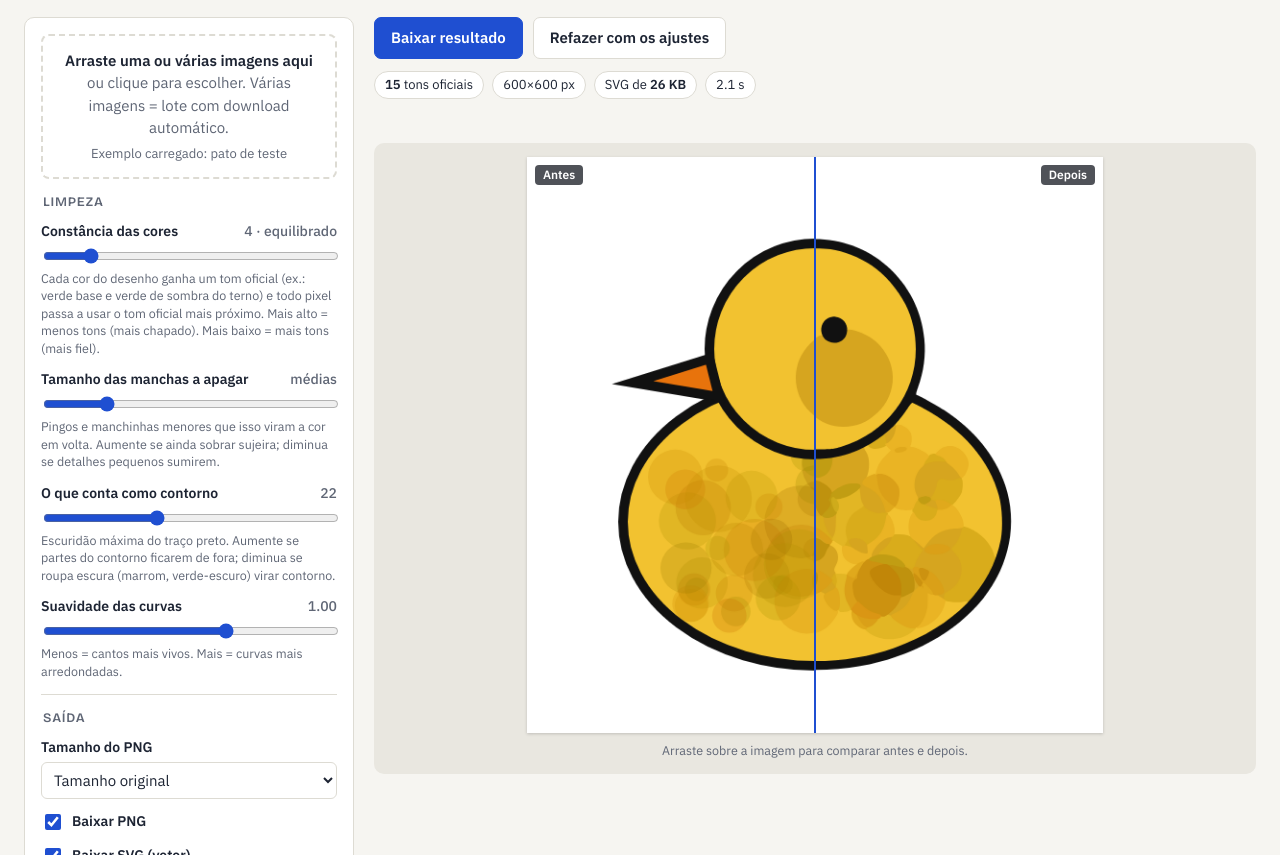
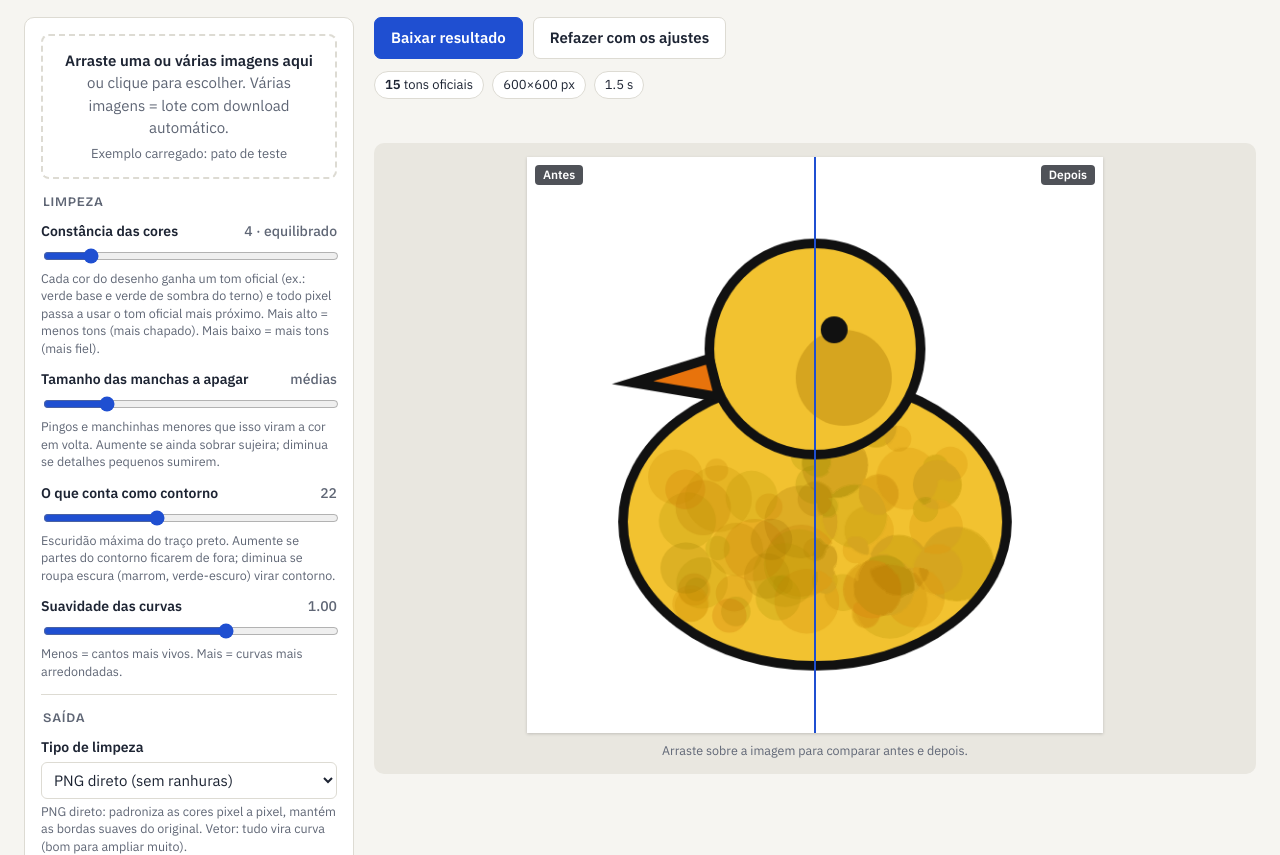
Before and after one commit to NataliSalvatore/limpa-pintura, a plain HTML site: page index.html in a window 1280 px wide. Shown: the part 97-952 px from the top of the page. Drawn offline with nearby package versions, Linux system fonts and the light colour scheme.

Commit message:
Modo PNG direto: padroniza as cores pixel a pixel, sem vetor e sem ranhuras
Co-Authored-By: Claude Opus 5.5 <noreply@anthropic.com>
Claude-Session: https://claude.ai/code/session_013uhVweK7SBNPghWea9pGKE

```diff
--- a/index.html
+++ b/index.html
@@ -113,6 +113,14 @@ progress{width:200px;height:10px;accent-color:var(--accent)}
     <fieldset>
       <legend>Saída</legend>
       <div class="field">
+        <label for="mode">Tipo de limpeza</label>
+        <select id="mode" autocomplete="off">
+          <option value="raster" selected>PNG direto (sem ranhuras)</option>
+          <option value="vector">Vetor (PNG feito do SVG)</option>
+        </select>
+        <small>PNG direto: padroniza as cores pixel a pixel, mantém as bordas suaves do original. Vetor: tudo vira curva (bom para ampliar muito).</small>
+      </div>
+      <div class="field">
         <label for="scale">Tamanho do PNG</label>
         <select id="scale" autocomplete="off">
           <option value="1">Tamanho original</option>
@@ -121,7 +129,7 @@ progress{width:200px;height:10px;accent-color:var(--accent)}
         </select>
       </div>
       <label class="check"><input type="checkbox" id="getPng" autocomplete="off" checked> Baixar PNG</label>
-      <label class="check"><input type="checkbox" id="getSvg" autocomplete="off" checked> Baixar SVG (vetor)</label>
+      <label class="check"><input type="checkbox" id="getSvg" autocomplete="off"> Baixar SVG (vetor)</label>
     </fieldset>
     <hr>
     <ul class="tips">
@@ -308,6 +316,27 @@ function labToRgb(L, A, B) {
 }
 const hex = c => '#' + c.map(v => v.toString(16).padStart(2, '0')).join('');
 
+/* ---------- PNG direto ---------- */
+// dentro de cada área: o tom oficial chapado. Na divisa entre dois tons (ou tom e traço): a mistura dos dois na
+// mesma proporção do original — a borda fica suave como a do desenho, sem mancha e sem fresta.
+function rasterize(R, src) {
+  const { w, h, out, line, palRGB, lineRGB } = R, N = w * h;
+  const d = src.getContext('2d', { willReadFrequently: true }).getImageData(0, 0, w, h).data;
+  const code = new Int32Array(N); for (let i = 0; i < N; i++) code[i] = line[i] ? -2 : out[i];
+  const col = q => q === -2 ? lineRGB : palRGB[q];
+  const c = mkCanvas(w, h), x = c.getContext('2d'), img = x.createImageData(w, h), o = img.data;
+  for (let y = 0; y < h; y++) for (let xx = 0; xx < w; xx++) { const i = y * w + xx, ci = code[i], k = 4 * i; o[k + 3] = 255;
+    if (ci === -1) { o[k] = d[k]; o[k + 1] = d[k + 1]; o[k + 2] = d[k + 2]; continue; }
+    const A = col(ci); let B = null, bd = 0;
+    for (let dy = -1; dy <= 1; dy++) { const yy = y + dy; if (yy < 0 || yy >= h) continue;
+      for (let dx = -1; dx <= 1; dx++) { const x2 = xx + dx; if (x2 < 0 || x2 >= w || (!dx && !dy)) continue; const cj = code[yy * w + x2]; if (cj === ci || cj === -1) continue;
+        const C = col(cj), e = (C[0] - A[0]) ** 2 + (C[1] - A[1]) ** 2 + (C[2] - A[2]) ** 2; if (e > bd) { bd = e; B = C; } } }
+    if (!B) { o[k] = A[0]; o[k + 1] = A[1]; o[k + 2] = A[2]; continue; }
+    let t = ((d[k] - A[0]) * (B[0] - A[0]) + (d[k + 1] - A[1]) * (B[1] - A[1]) + (d[k + 2] - A[2]) * (B[2] - A[2])) / bd; t = t < 0 ? 0 : t > 1 ? 1 : t;
+    o[k] = A[0] + (B[0] - A[0]) * t; o[k + 1] = A[1] + (B[1] - A[1]) * t; o[k + 2] = A[2] + (B[2] - A[2]) * t; }
+  x.putImageData(img, 0, 0); return c;
+}
+
 /* ---------- vetorização (Potrace) ---------- */
 // cada cor vira uma camada; a camada avança um pouco por baixo do traço (sem buraco entre cor e contorno);
 // o traço preto vai por cima de tudo
@@ -367,13 +396,13 @@ function svgToCanvas(svg, W, H) {
 }
 
 /* ---------- fluxo ---------- */
-function readOpts() { return { strength: +$('strength').value, speck: +$('speck').value, thr: +$('thr').value, smooth: +$('smooth').value, scale: $('scale').value, png: $('getPng').checked, svg: $('getSvg').checked }; }
+function readOpts() { return { strength: +$('strength').value, speck: +$('speck').value, thr: +$('thr').value, smooth: +$('smooth').value, mode: $('mode').value, scale: $('scale').value, png: $('getPng').checked, svg: $('getSvg').checked }; }
 function setStatus(m, k) { const s = $('status'); s.textContent = m; s.className = 'status' + (k ? ' ' + k : ''); }
-const MAXW = 2048;   // resolução de trabalho (o vetor depois pode ser exportado maior)
+const MAXW = { vector: 2048, raster: 4096 };   // resolução de trabalho (o vetor depois pode ser exportado maior)
 
 async function processCurrent() {
   const opt = readOpts(), img = S.img, prog = $('prog');
-  const s = Math.min(1, MAXW / Math.max(img.naturalWidth, img.naturalHeight));
+  const s = Math.min(1, MAXW[opt.mode] / Math.max(img.naturalWidth, img.naturalHeight));
   const w = Math.max(1, Math.round(img.naturalWidth * s)), h = Math.max(1, Math.round(img.naturalHeight * s));
   const src = mkCanvas(w, h), sx = src.getContext('2d', { willReadFrequently: true });
   sx.fillStyle = '#fff'; sx.fillRect(0, 0, w, h); sx.imageSmoothingQuality = 'high'; sx.drawImage(img, 0, 0, w, h);
@@ -382,13 +411,13 @@ async function processCurrent() {
   const report = v => { prog.value = v; };
   setStatus('Limpando a pintura…'); await nextTick();
   const R = await cleanImage(src, opt, report);
-  setStatus('Convertendo em vetor…'); await nextTick();
-  const svg = await vectorize(R, opt, report);
-  const after = await svgToCanvas(svg, w, h);
+  let svg = null, after, raster = null;
+  if (opt.mode === 'raster') { after = raster = rasterize(R, src); if (opt.svg) { setStatus('Gerando o SVG…'); await nextTick(); svg = await vectorize(R, opt, report); } }
+  else { setStatus('Convertendo em vetor…'); await nextTick(); svg = await vectorize(R, opt, report); after = await svgToCanvas(svg, w, h); }
   prog.value = 1; prog.hidden = true;
-  S.res = { svg, w, h, natW: img.naturalWidth, natH: img.naturalHeight, colors: R.nColors, ms: performance.now() - t0 };
+  S.res = { svg, raster, R, w, h, natW: img.naturalWidth, natH: img.naturalHeight, colors: R.nColors, ms: performance.now() - t0 };
   showCompare(src, after);
-  $('stats').innerHTML = `<span class="chip"><b>${R.nColors}</b> tons oficiais</span><span class="chip">${img.naturalWidth}×${img.naturalHeight} px</span><span class="chip">SVG de <b>${Math.max(1, Math.round(svg.length / 1024))} KB</b></span><span class="chip">${(S.res.ms / 1000).toFixed(1)} s</span>`;
+  $('stats').innerHTML = `<span class="chip"><b>${R.nColors}</b> tons oficiais</span><span class="chip">${img.naturalWidth}×${img.naturalHeight} px</span>${svg ? `<span class="chip">SVG de <b>${Math.max(1, Math.round(svg.length / 1024))} KB</b></span>` : ''}<span class="chip">${(S.res.ms / 1000).toFixed(1)} s</span>`;
   setStatus('');
   return S.res;
 }
@@ -409,11 +438,14 @@ function setSplit(f) { $('afterWrap').style.clipPath = `inset(0 0 0 ${f * 100}%)
 async function outputs(res, name) {
   const opt = readOpts(), base = (name || 'desenho').replace(/\.[a-z0-9]+$/i, '').replace(/[^\w\-]+/g, '-').slice(0, 60) || 'desenho';
   const files = [];
+  if (opt.svg && !res.svg) { setStatus('Gerando o SVG…'); res.svg = await vectorize(res.R, opt, () => {}); setStatus(''); }
   if (opt.svg) files.push([`${base}-limpo.svg`, new Blob([res.svg], { type: 'image/svg+xml' })]);
   if (opt.png) {
     let W = res.natW, H = res.natH;
     if (opt.scale === '2') { W *= 2; H *= 2; } else if (opt.scale === '4k') { const k = 3840 / Math.max(W, H); W = Math.round(W * k); H = Math.round(H * k); }
-    const c = await svgToCanvas(res.svg, W, H);
+    let c;
+    if (res.raster) { c = mkCanvas(W, H); const cx = c.getContext('2d'); cx.imageSmoothingQuality = 'high'; cx.drawImage(res.raster, 0, 0, W, H); }
+    else c = await svgToCanvas(res.svg, W, H);
     files.push([`${base}-limpo.png`, await new Promise(r => c.toBlob(r, 'image/png'))]);
   }
   return files;
@@ -425,7 +457,7 @@ async function save(blob, filename) {
   const a = document.createElement('a'), url = URL.createObjectURL(blob); a.href = url; a.download = filename; document.body.appendChild(a); a.click(); a.remove(); setTimeout(() => URL.revokeObjectURL(url), 60000);
 }
 
-function setBusy(b) { S.busy = b; ['dlBtn', 'redo', 'strength', 'speck', 'thr', 'smooth', 'scale', 'getPng', 'getSvg'].forEach(id => $(id).disabled = b); }
+function setBusy(b) { S.busy = b; ['dlBtn', 'redo', 'strength', 'speck', 'thr', 'smooth', 'mode', 'scale', 'getPng', 'getSvg'].forEach(id => $(id).disabled = b); }
 
 async function runOne() {
   if (S.busy || !S.img) return; setBusy(true);
```
